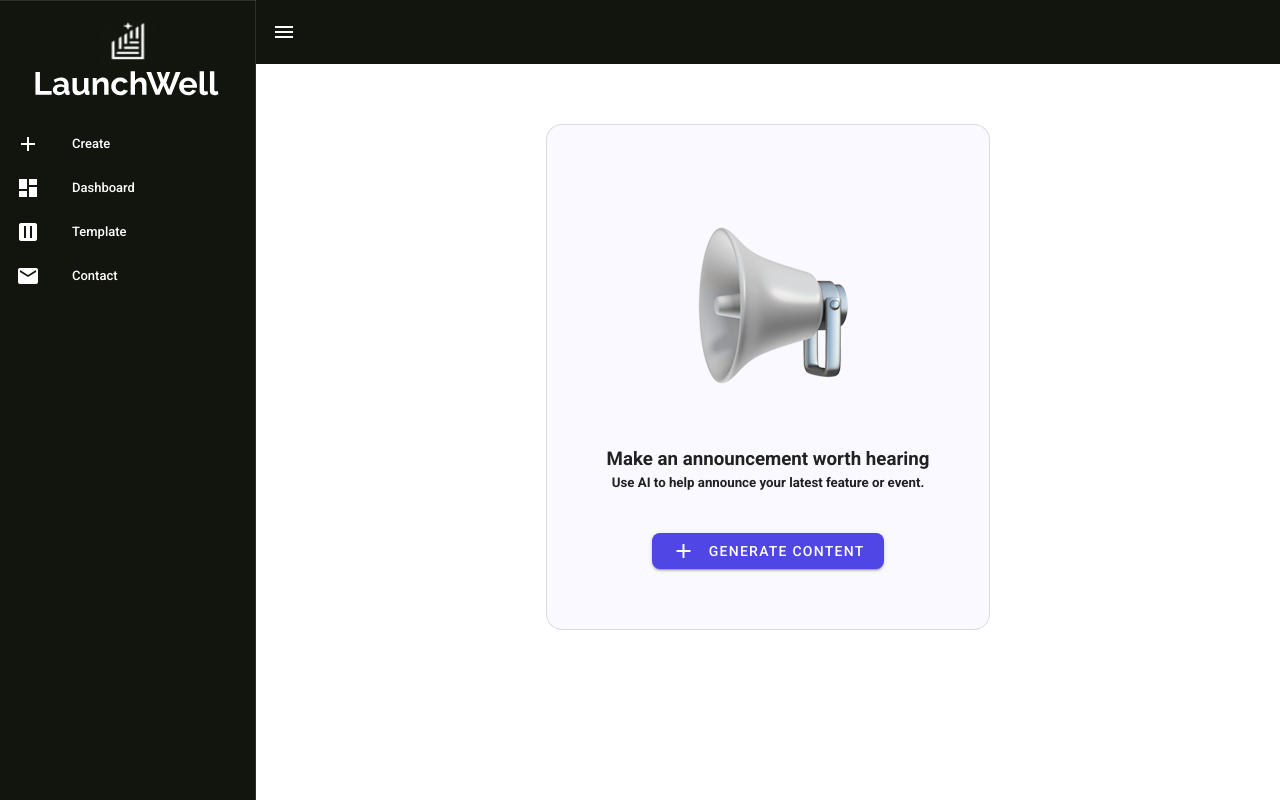
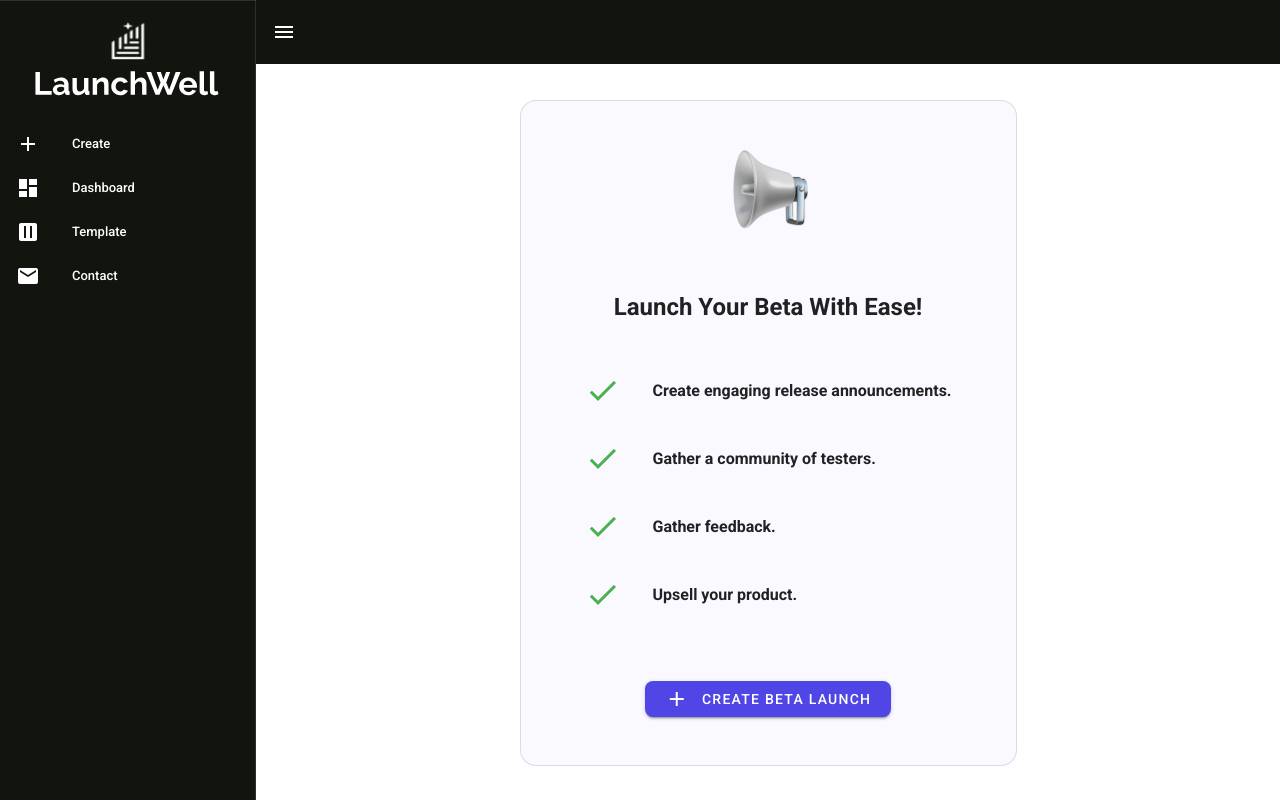
Before and after one commit to rileyleitao/LaunchWell, a Vue app: page /#/ in a window 1280 px wide. Before the commit this address led to /#/dashboard. Built offline with nearby package versions, Linux system fonts and the light colour scheme.

Commit message:
copy changes

```diff
--- a/src/views/Home.vue
+++ b/src/views/Home.vue
@@ -1,27 +1,45 @@
 <template>
-  <div class="d-flex justify-center align-center mt-15">
+  <div class="d-flex justify-center align-center my-9">
     <v-sheet
       outlined
-      class="lilac pa-15 rounded-xl align-center d-flex flex-column"
+      class="lilac pa-12 rounded-xl align-center d-flex flex-column"
     >
       <v-img
         src="../assets/apple_announcement.png"
-        class="ma-10 d-flex justify-center"
-        max-width="50%"
+        class="mb-10 d-flex justify-center"
+        max-width="20%"
       >
       </v-img>
-      <h3 class="pt-5">Make an announcement worth hearing</h3>
+      <h2 class="pt-5">Launch Your Beta With Ease!</h2>
       <h5 class="mb-5">
-        Use AI to help announce your latest feature or event.
+        <v-list class="lilac py-8">
+          <v-list-item-group
+          v-model="selectedItem"
+          class="lilac">
+
+          <v-list-item
+        v-for="(item, i) in items"
+        :key="i"
+        >
+        <v-list-item-icon>
+            <v-icon color='green' large v-text="item.icon"></v-icon>
+          </v-list-item-icon>
+          <v-list-item-content>
+            <v-list-item-title v-text="item.text"></v-list-item-title>
+          </v-list-item-content>
+        </v-list-item>
+      </v-list-item-group>
+    </v-list>
+
       </h5>
       <router-link
         :to="{
           name: 'Create',
         }"
       >
-        <v-btn class="primary d-flex align-center mt-5 rounded-lg px-5 py-4">
+        <v-btn class="primary d-flex align-center rounded-lg px-5 py-2">
           <v-icon class="mr-3">mdi-plus</v-icon>
-          Generate Content
+          Create Beta Launch
         </v-btn>
       </router-link>
     </v-sheet>
@@ -33,7 +51,16 @@
 
 export default {
   name: "Home",
-};
+  data:()=>({
+    selectedItem: null,
+    items: [
+      { icon: "mdi-check", text: "Create engaging release announcements." },
+      { icon: "mdi-check", text: "Gather a community of testers." },
+      { icon: "mdi-check", text: "Gather feedback." },
+      { icon: "mdi-check", text: "Upsell your product." },
+    ],
+  }),
+  };
 </script>
 <style scoped>
 .lilac {
```
